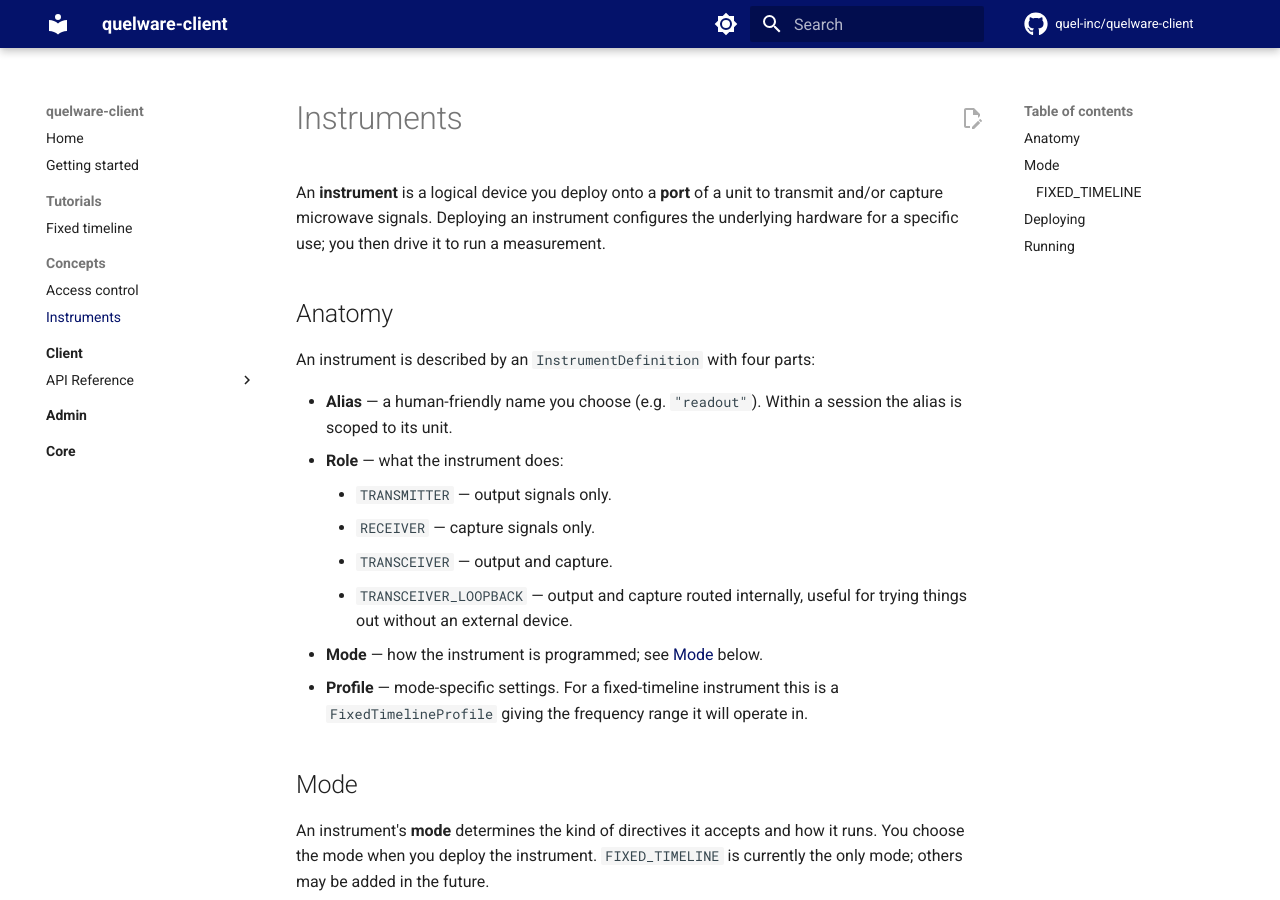
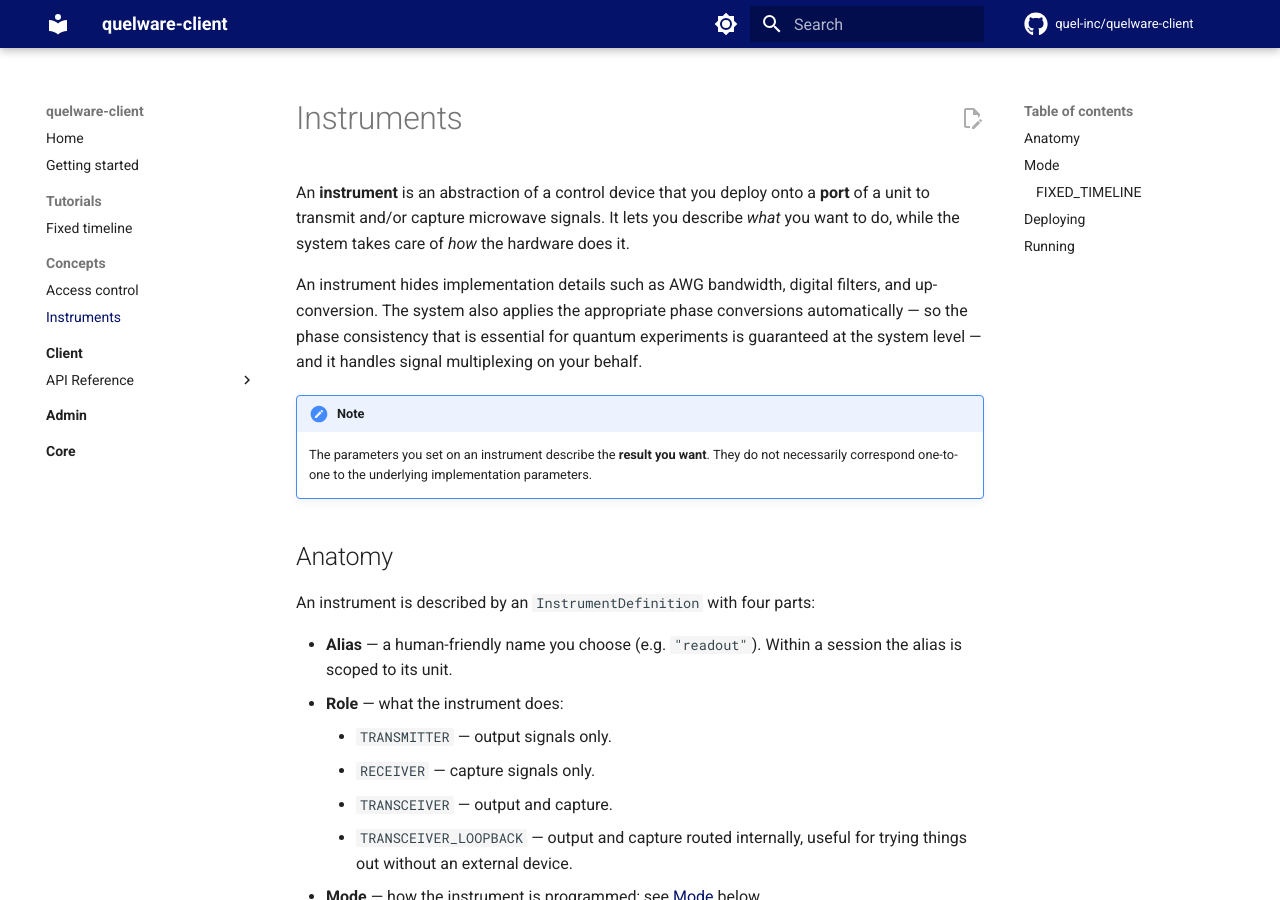
Before and after one commit to quel-inc/quelware-client, an MkDocs documentation site: the page built from docs/concepts/instruments.md, in a window 1280 px wide and 900 px high. Built offline with MkDocs 1.6.1 and Material for MkDocs 9.7.7, drawn with Linux system fonts in a browser that asks for light colours; comment, search, counter and statistics services are not loaded.

Commit message:
docs: explain the instrument abstraction in the concept page

```diff
--- a/docs/concepts/instruments.md
+++ b/docs/concepts/instruments.md
@@ -1,9 +1,21 @@
 # Instruments
 
-An **instrument** is a logical device you deploy onto a **port** of a unit to
-transmit and/or capture microwave signals. Deploying an instrument configures
-the underlying hardware for a specific use; you then drive it to run a
-measurement.
+An **instrument** is an abstraction of a control device that you deploy onto a
+**port** of a unit to transmit and/or capture microwave signals. It lets you
+describe *what* you want to do, while the system takes care of *how* the
+hardware does it.
+
+An instrument hides implementation details such as AWG bandwidth, digital
+filters, and up-conversion. The system also applies the appropriate phase
+conversions automatically — so the phase consistency that is essential for
+quantum experiments is guaranteed at the system level — and it handles signal
+multiplexing on your behalf.
+
+!!! note
+
+    The parameters you set on an instrument describe the **result you want**.
+    They do not necessarily correspond one-to-one to the underlying
+    implementation parameters.
 
 ## Anatomy
 
```
